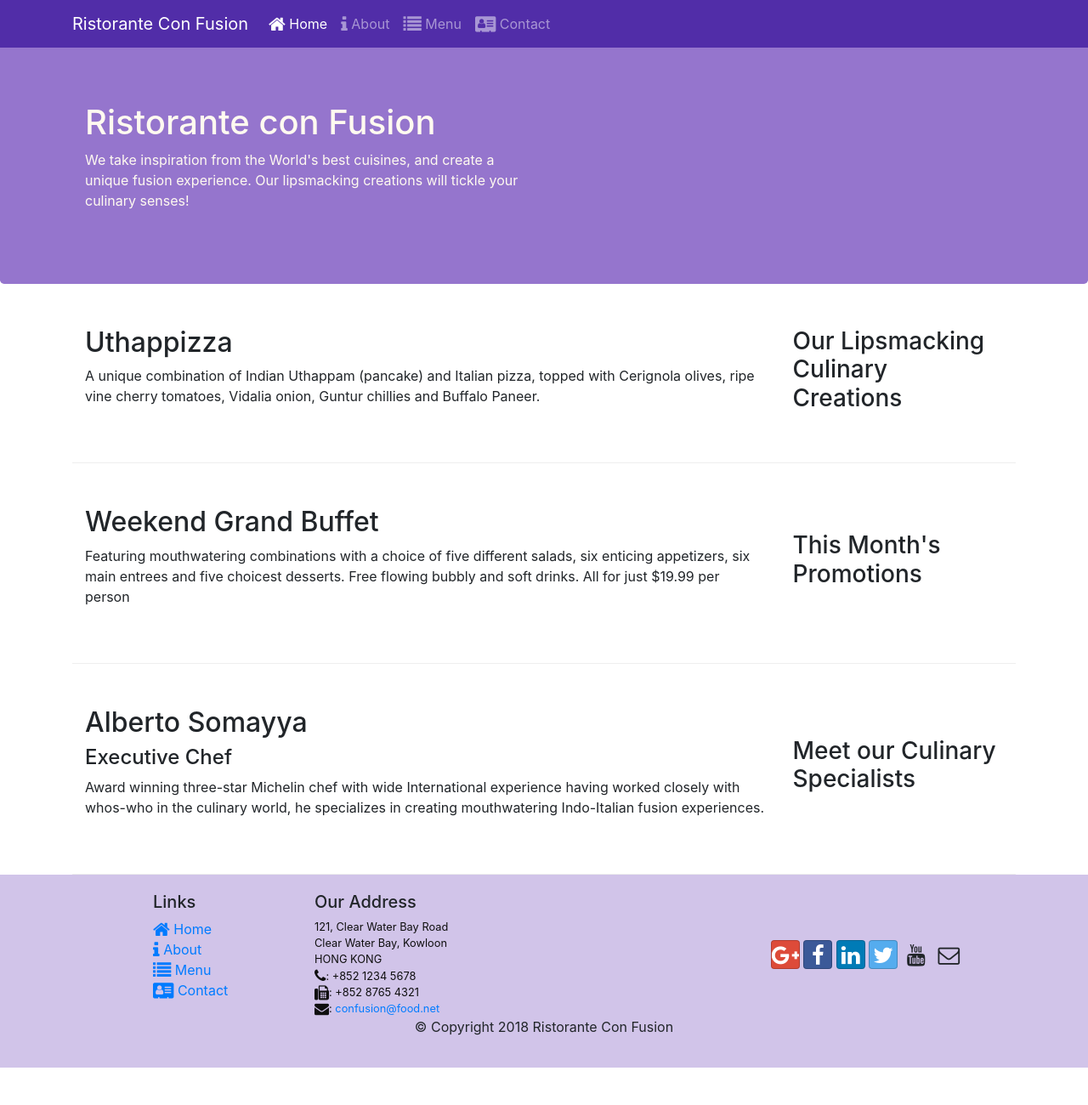
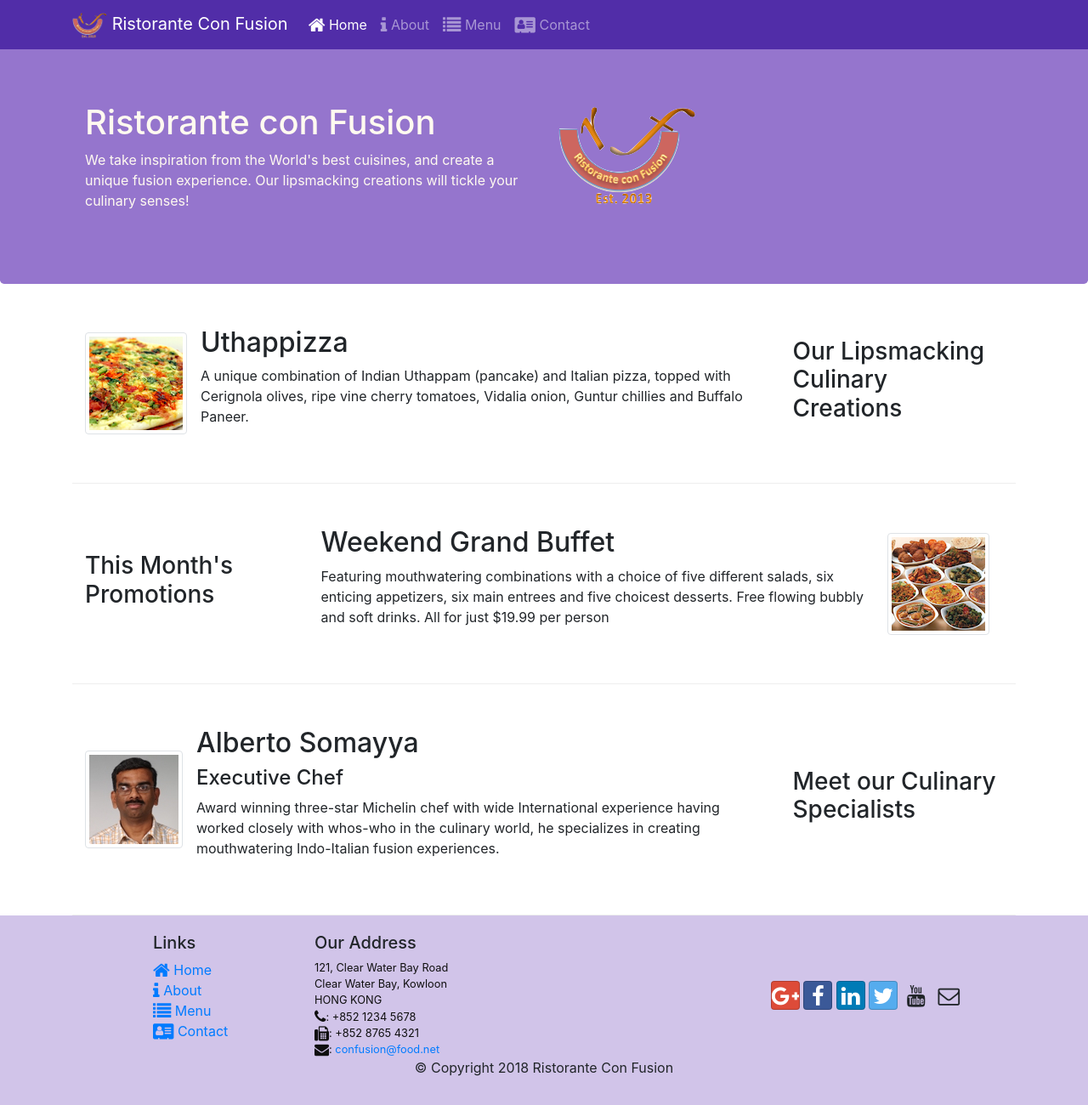
Before and after one commit to AlexGeControl/Full-Stacker--01-Bootstrap, a website: page index.html in a window 1280 px wide. Shown: the whole page at 85% size. Before the commit the page ends 1256 px from the top, so only its background shows below. Drawn offline with nearby package versions, Linux system fonts and the light colour scheme.

Commit message:
add images and medias.

```diff
--- a/index.html
+++ b/index.html
@@ -28,7 +28,10 @@
         <nav class="navbar navbar-dark navbar-expand-sm fixed-top">
             <div class="container">
                 <!-- Bootstrap class navbar-brand: this can be replaced with the logo for the website -->
-                <a class="navbar-brand" href="#">Ristorante Con Fusion</a>
+                <a class="navbar-brand" href="#">
+                    <img class="img-fluid" src="static/img/logo.png" height="30" width="41">
+                    Ristorante Con Fusion
+                </a>
                 <!-- content of navbar -->
                 <div id="navbar" class="collapse navbar-collapse">
                     <ul class="navbar-nav mr-auto">
@@ -76,6 +79,7 @@
 
                     <!-- restaurant logo placeholder -->
                     <div class="col-12 col-sm">
+                        <img class="img-fluid" src="static/img/logo.png">
                     </div>
                 </div>
             </div>
@@ -87,23 +91,35 @@
                     <h3>Our Lipsmacking Culinary Creations</h3>
                 </div>
                 <div class="col-12 col-sm order-sm-first col-md">
-                    <h2>Uthappizza</h2>
+                    <div class="media">
+                        <!-- media image -->
+                        <img class="d-flex mr-3 img-thumbnail align-self-center" src="static/img/uthappizza.png" alt="Uthappizza">
+                        <div class="media-body">
+                            <h2 class="mt-0">Uthappizza</h2>
+                            <!-- hide on extremely small mobile device -->
                             <p class="d-none d-sm-block">
                                 A unique combination of Indian Uthappam (pancake) and Italian pizza, topped with Cerignola olives, ripe vine cherry tomatoes, Vidalia onion, Guntur chillies and Buffalo Paneer.
                             </p>
                         </div>
                     </div>
+                </div>
+            </div>
 
 
             <div class="row row-content align-items-center">
-                <div class="col-12 col-sm-4 order-sm-last col-md-3">
+                <div class="col-12 col-sm-4 order-sm-first col-md-3">
                     <h3>This Month's Promotions</h3>
                 </div>
-                <div class="col-12 col-sm order-sm-first col-md">
-                    <h2>Weekend Grand Buffet</h2>
+                <div class="col-12 col-sm order-sm-last col-md">
+                    <div class="media">
+                        <div class="media-body">
+                            <h2 class="mt-0">Weekend Grand Buffet</h2>
                             <p class="d-none d-sm-block">
                                 Featuring mouthwatering combinations with a choice of five different salads, six enticing appetizers, six main entrees and five choicest desserts. Free flowing bubbly and soft drinks. All for just $19.99 per person
                             </p>
+                        </div>
+                        <img class="mr-3 img-thumbnail align-self-center" src="static/img/buffet.png" alt="Weekend Grand Buffet">
+                    </div>
                 </div>
             </div>
 
@@ -112,11 +128,16 @@
                     <h3>Meet our Culinary Specialists</h3>
                 </div>
                 <div class="col-12 col-sm order-sm-first col-md">
-                    <h2>Alberto Somayya</h2>
-                    <h4>Executive Chef</h4>
+                    <div class="media">
+                        <img class="mr-3 img-thumbnail align-self-center" src="static/img/alberto.png" alt="Alberto Somayya">
+                        <div class="media-body">
+                            <h2 class="mt-0">Alberto Somayya</h2>
+                            <h4 class="mt-0">Executive Chef</h4>
                             <p class="d-none d-sm-block">
                                 Award winning three-star Michelin chef with wide International experience having worked closely with whos-who in the culinary world, he specializes in creating mouthwatering Indo-Italian fusion experiences.
                             </p>
+                        </div>
+                    </div>
                 </div>
             </div>
         </div>
```
Also changed, not shown: aboutus.html (+6 -2 lines), contactus.html (+5 -1 lines), static/img/alberto.png (added), static/img/buffet.png (added), static/img/logo.png (added), static/img/uthappizza.png (added). Lines whose indentation alone changed are shown as unchanged.
